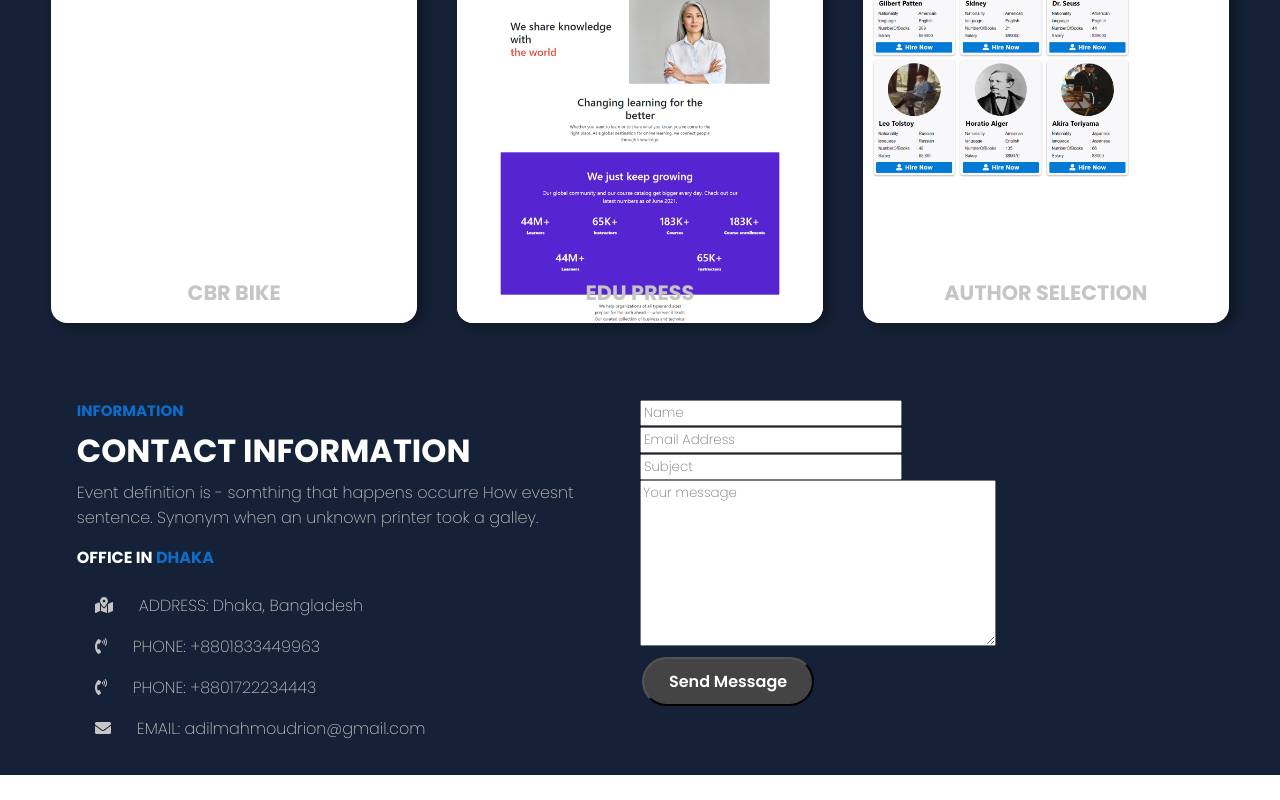
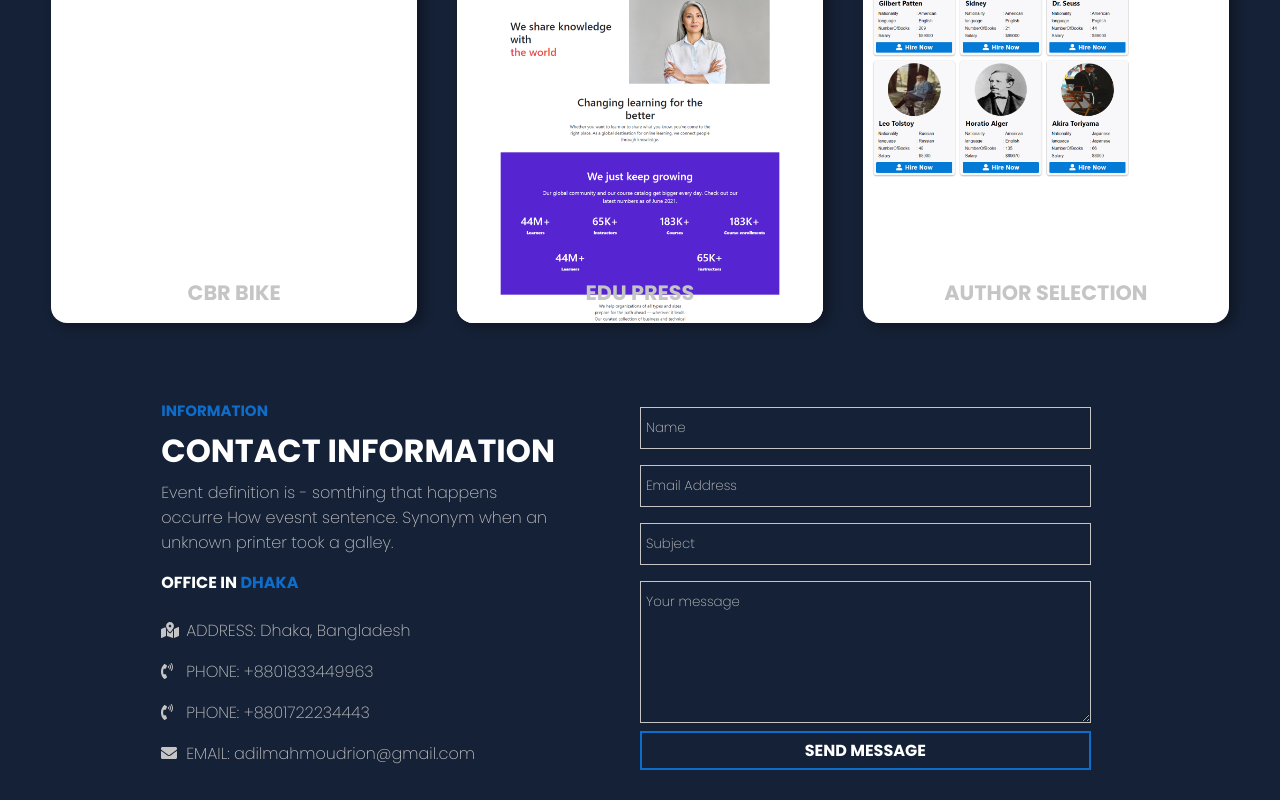
Before and after one commit to AdilMahmoudRion/AdilRion-Portfolio, a React (Create React App) app: page / in a window 1280 px wide. Shown: the part 3215-4015 px from the top of the page. Before the commit the page ends 3990 px from the top, so only its background shows below. Built offline with nearby package versions, Linux system fonts and the light colour scheme.

Commit message:
contact from style added

```diff
--- a/src/Components/Pages/Contact/Contact.css
+++ b/src/Components/Pages/Contact/Contact.css
@@ -33,6 +33,47 @@
   color: #c5c5c5;
 }
 .address-detail p {
-  margin-left: 10px;
-  padding: 8px;
+  /* margin-left: 10px; */
+  padding: 8px 0;
 }
+.icon {
+  width: 25px;
+}
+.add-info {
+  padding: 0 15%;
+}
+/* from  */
+.form-section {
+  width: 80%;
+}
+.form {
+  display: flex;
+  flex-direction: column;
+}
+.form-control {
+  margin: 8px 0;
+  padding: 10px 5px;
+  border-style: none;
+  background-color: #152136;
+  border: 1px solid #c5c5c5;
+  color: #c5c5c5;
+}
+
+.form-control:hover {
+  background-color: #152136;
+  border-style: none;
+  border: 1px solid #adadad;
+}
+::placeholder {
+  color: #c5c5c5;
+  opacity: 1;
+}
+.from-btn {
+  border-style: none;
+  background-color: #152136;
+  border: 2px solid #0e6cca;
+  padding: 5px 0;
+  color: white;
+  font-size: medium;
+  font-weight: 700;
+}
--- a/src/Components/Pages/Contact/Contact.js
+++ b/src/Components/Pages/Contact/Contact.js
@@ -1,58 +1,108 @@
-import { faEnvelope, faMapMarkedAlt, faPhoneVolume } from '@fortawesome/free-solid-svg-icons';
-import { FontAwesomeIcon } from '@fortawesome/react-fontawesome';
-import emailjs from 'emailjs-com';
-import './Contact.css';
+import {
+  faEnvelope,
+  faMapMarkedAlt,
+  faPhoneVolume,
+} from "@fortawesome/free-solid-svg-icons";
+import { FontAwesomeIcon } from "@fortawesome/react-fontawesome";
+import emailjs from "emailjs-com";
+import "./Contact.css";
 const Contact = () => {
-
   function sendEmail(e) {
     e.preventDefault();
 
-    emailjs.sendForm('service_7ff0j7m', 'my_portfolio', e.target, 'user_d6UB7RpQSTmAoLqZ1Mu3c')
-        .then((result) => {
+    emailjs
+      .sendForm(
+        "service_7ff0j7m",
+        "my_portfolio",
+        e.target,
+        "user_d6UB7RpQSTmAoLqZ1Mu3c"
+      )
+      .then(
+        (result) => {
           console.log(result.text);
-        }, (error) => {
+        },
+        (error) => {
           console.log(error.text);
-        });
-        e.target.reset()
         }
-
+      );
+    e.target.reset();
+  }
 
   return (
     <div className="contact-from">
-      <div>
+      <div className="add-info">
         <h2 className="header">INFORMATION</h2>
         <h1>CONTACT INFORMATION</h1>
         <p>
           Event definition is - somthing that happens occurre How evesnt
           sentence. Synonym when an unknown printer took a galley.
         </p>
-            <h4>OFFICE IN <strong>DHAKA</strong></h4>
+        <h4>
+          OFFICE IN <strong>DHAKA</strong>
+        </h4>
         <div className="address">
-            <div className="address-detail"><p><FontAwesomeIcon icon={faMapMarkedAlt} /></p> <p>ADDRESS: Dhaka, Bangladesh</p></div>
-            <div className="address-detail"><p><FontAwesomeIcon icon={faPhoneVolume} /></p><p>PHONE: +8801833449963</p></div>
-            <div className="address-detail"><p><FontAwesomeIcon icon={faPhoneVolume} /></p><p>PHONE: +8801722234443</p></div>
-            <div className="address-detail"><p><FontAwesomeIcon icon={faEnvelope} /></p><p>EMAIL: adilmahmoudrion@gmail.com</p></div>
+          <div className="address-detail">
+            <p className="icon">
+              <FontAwesomeIcon icon={faMapMarkedAlt} />
+            </p>{" "}
+            <p>ADDRESS: Dhaka, Bangladesh</p>
+          </div>
+          <div className="address-detail">
+            <p className="icon">
+              <FontAwesomeIcon icon={faPhoneVolume} />
+            </p>
+            <p>PHONE: +8801833449963</p>
+          </div>
+          <div className="address-detail">
+            <p className="icon">
+              <FontAwesomeIcon icon={faPhoneVolume} />
+            </p>
+            <p>PHONE: +8801722234443</p>
+          </div>
+          <div className="address-detail">
+            <p className="icon">
+              <FontAwesomeIcon icon={faEnvelope} />
+            </p>
+            <p>EMAIL: adilmahmoudrion@gmail.com</p>
+          </div>
         </div>
       </div>
       <div>
-      <div className="container">
+        <div className="form-section">
           <form onSubmit={sendEmail}>
-                    <div className="row pt-5 mx-auto">
-                        <div className="col-8 form-group mx-auto">
-                            <input type="text" className="form-control" placeholder="Name" name="name"/>
-                        </div>
-                        <div className="col-8 form-group pt-2 mx-auto">
-                            <input type="email" className="form-control" placeholder="Email Address" name="email"/>
-                        </div>
-                        <div className="col-8 form-group pt-2 mx-auto">
-                            <input type="text" className="form-control" placeholder="Subject" name="subject"/>
-                        </div>
-                        <div className="col-8 form-group pt-2 mx-auto">
-                            <textarea className="form-control" id="" cols="30" rows="8" placeholder="Your message" name="message"></textarea>
-                        </div>
-                        <div className="col-8 pt-3 mx-auto">
-                            <input type="submit" className="btn btn-info" value="Send Message"></input>
-                        </div>
+            <div className="form">
+              <input
+                type="text"
+                className="form-control inputFrom"
+                placeholder="Name"
+                name="name"
+              />
+
+              <input
+                type="email"
+                className="form-control"
+                placeholder="Email Address"
+                name="email"
+              />
+              <input
+                type="text"
+                className="form-control"
+                placeholder="Subject"
+                name="subject"
+              />
+              <textarea
+                className="form-control"
+                id=""
+                cols="30"
+                rows="6"
+                placeholder="Your message"
+                name="message"
+              ></textarea>
+              <input
+                type="submit"
+                className="from-btn"
+                value="SEND MESSAGE"
+              ></input>
             </div>
           </form>
         </div>
```
Lines whose indentation alone changed are shown as unchanged.
